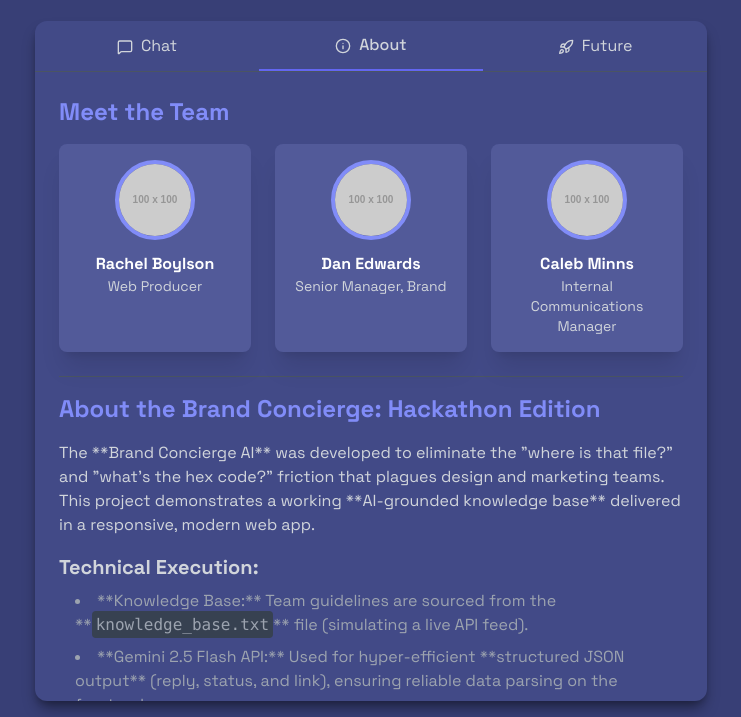
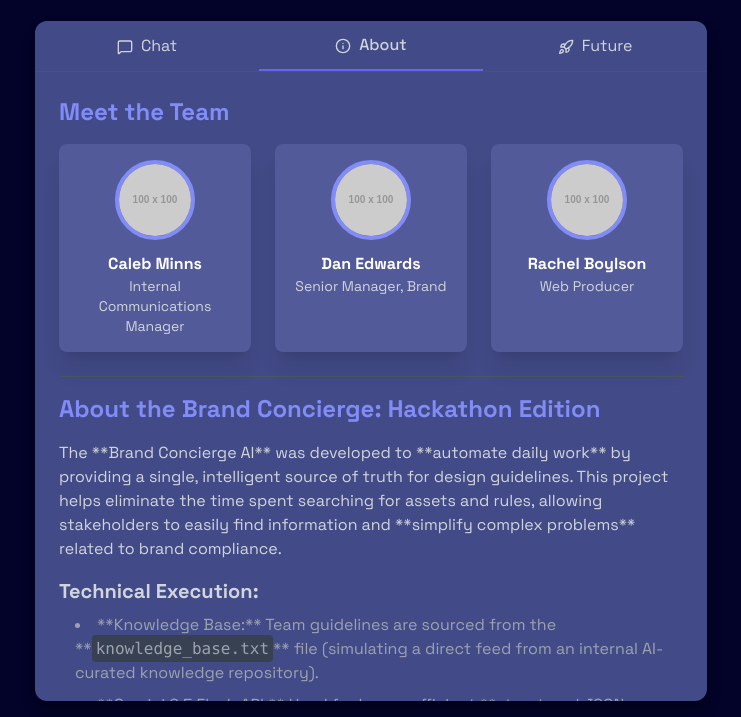
Before and after one commit to rachelboylsonsnyk/brand-concierge-hackathon, a website: page index.html in a window 1280 px wide. Both pictures are taken after a click on the button "About". Shown: the part 159-876 px from the top of the page, without its empty margins (269-1010 px from the left). Drawn offline with nearby package versions, Linux system fonts and the light colour scheme; placeholder pictures from the web are drawn by us.

Commit message:
Update index.html

```diff
--- a/index.html
+++ b/index.html
@@ -17,7 +17,7 @@
         body {
             /* FIX: Change font-family to 'Space Grotesk' */
             font-family: 'Space Grotesk', sans-serif;
-            background-color: #383f76; /* Your specified dark mode background */
+            background-color: #030329; /* UPDATED to desired very dark background */
             display: flex;
             justify-content: center;
             align-items: center;
@@ -113,20 +113,20 @@
             <!-- ABOUT VIEW CONTAINER -->
             <div id="aboutView" class="flex-grow p-6 text-gray-300 overflow-y-auto hidden">
 
-                <!-- START TEAM SECTION (MOVED TO TOP) -->
+                <!-- START TEAM SECTION (MOVED TO TOP AND REORDERED) -->
                 <h3 class="text-2xl font-bold mb-4 text-indigo-400">Meet the Team</h3>
                 <div class="grid grid-cols-1 sm:grid-cols-3 gap-6 mb-6">
 
-                    <!-- Team Member 1 -->
+                    <!-- Team Member 1: Caleb Minns -->
                     <div class="p-4 bg-[#525a99] rounded-lg shadow-xl text-center">
-                        <img src="https://placehold.co/100x100/4f46e5/ffffff?text=RB"
-                             alt="Placeholder headshot for Rachel Boylson"
+                        <img src="https://placehold.co/100x100/4f46e5/ffffff?text=CM"
+                             alt="Placeholder headshot for Caleb Minns"
                              class="w-20 h-20 rounded-full mx-auto mb-3 border-4 border-indigo-400">
-                        <p class="font-semibold text-white">Rachel Boylson</p>
-                        <p class="text-sm text-gray-300">Web Producer</p>
+                        <p class="font-semibold text-white">Caleb Minns</p>
+                        <p class="text-sm text-gray-300">Internal Communications Manager</p>
                     </div>
 
-                    <!-- Team Member 2 -->
+                    <!-- Team Member 2: Dan Edwards -->
                     <div class="p-4 bg-[#525a99] rounded-lg shadow-xl text-center">
                         <img src="https://placehold.co/100x100/4f46e5/ffffff?text=DE"
                              alt="Placeholder headshot for Dan Edwards"
@@ -135,25 +135,25 @@
                         <p class="text-sm text-gray-300">Senior Manager, Brand</p>
                     </div>
 
-                    <!-- Team Member 3 -->
+                    <!-- Team Member 3: Rachel Boylson -->
                     <div class="p-4 bg-[#525a99] rounded-lg shadow-xl text-center">
-                        <img src="https://placehold.co/100x100/4f46e5/ffffff?text=CM"
-                             alt="Placeholder headshot for Caleb Minns"
+                        <img src="https://placehold.co/100x100/4f46e5/ffffff?text=RB"
+                             alt="Placeholder headshot for Rachel Boylson"
                              class="w-20 h-20 rounded-full mx-auto mb-3 border-4 border-indigo-400">
-                        <p class="font-semibold text-white">Caleb Minns</p>
-                        <p class="text-sm text-gray-300">Internal Communications Manager</p>
+                        <p class="font-semibold text-white">Rachel Boylson</p>
+                        <p class="text-sm text-gray-300">Web Producer</p>
                     </div>
                 </div>
                 <!-- END TEAM SECTION -->
 
                 <h3 class="text-2xl font-bold mb-4 text-indigo-400 border-t border-gray-600 pt-4">About the Brand Concierge: Hackathon Edition</h3>
                 <p class="mb-4">
-                    The **Brand Concierge AI** was developed to eliminate the "where is that file?" and "what's the hex code?" friction that plagues design and marketing teams. This project demonstrates a working **AI-grounded knowledge base** delivered in a responsive, modern web app.
+                    The **Brand Concierge AI** was developed to **automate daily work** by providing a single, intelligent source of truth for design guidelines. This project helps eliminate the time spent searching for assets and rules, allowing stakeholders to easily find information and **simplify complex problems** related to brand compliance.
                 </p>
 
                 <h3 class="text-xl font-semibold mb-2 mt-4">Technical Execution:</h3>
                 <ul class="list-disc list-inside space-y-2 pl-4 text-gray-400">
-                    <li>**Knowledge Base:** Team guidelines are sourced from the **<code class="bg-gray-700 p-1 rounded">knowledge_base.txt</code>** file (simulating a live API feed).</li>
+                    <li>**Knowledge Base:** Team guidelines are sourced from the **<code class="bg-gray-700 p-1 rounded">knowledge_base.txt</code>** file (simulating a direct feed from an internal AI-curated knowledge repository).</li>
                     <li>**Gemini 2.5 Flash API:** Used for hyper-efficient **structured JSON output** (reply, status, and link), ensuring reliable data parsing on the frontend.</li>
                     <li>**Empathy Prompting:** The system instruction guides the AI to reply with a warm, supportive, and conversational tone, turning a static document into a friendly assistant.</li>
                     <li>**Proxy Architecture:** A Vercel **Node.js Proxy** securely handles the API key and file reading, ensuring stable deployment even with complex environment constraints.</li>
```
